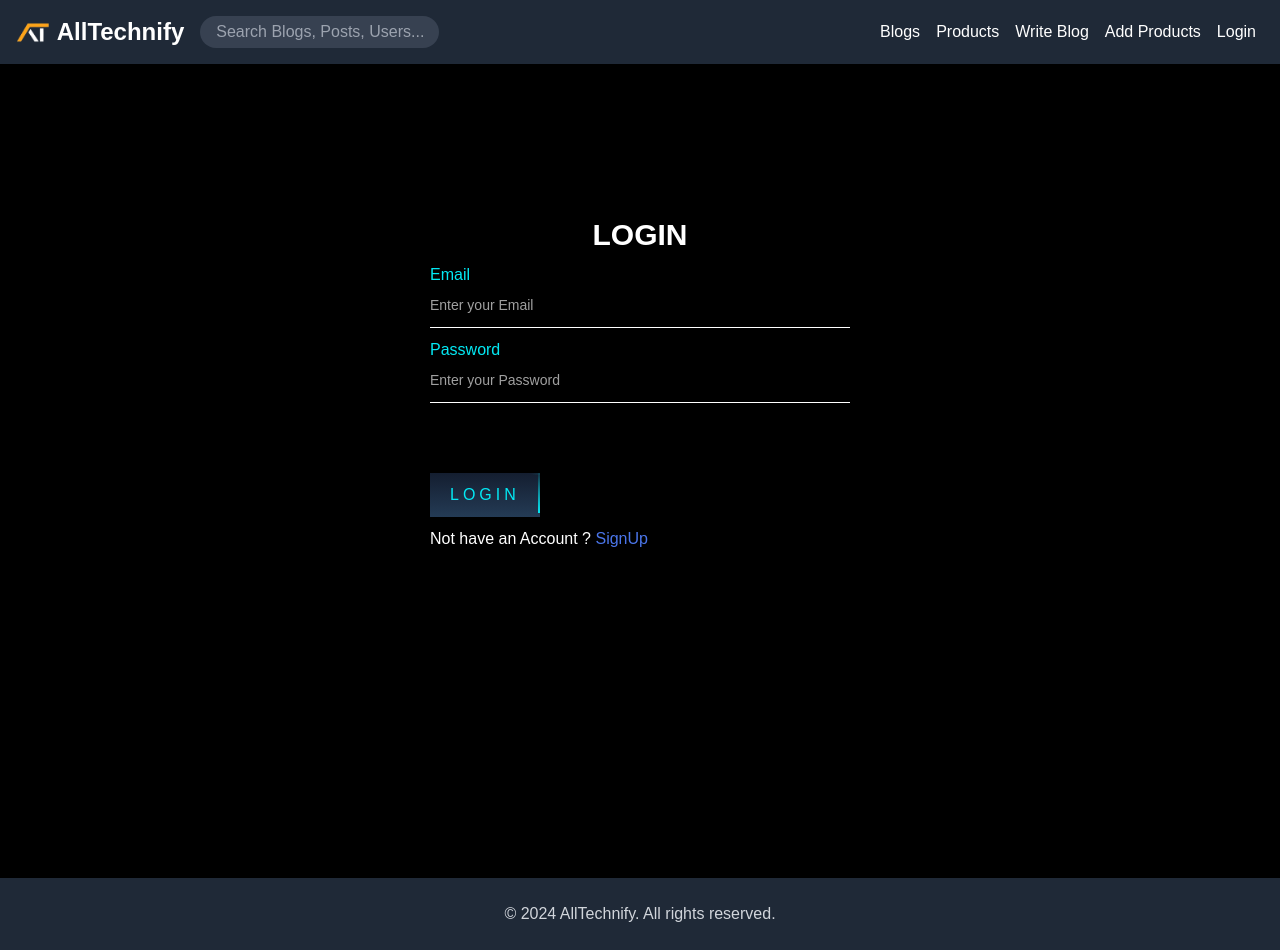
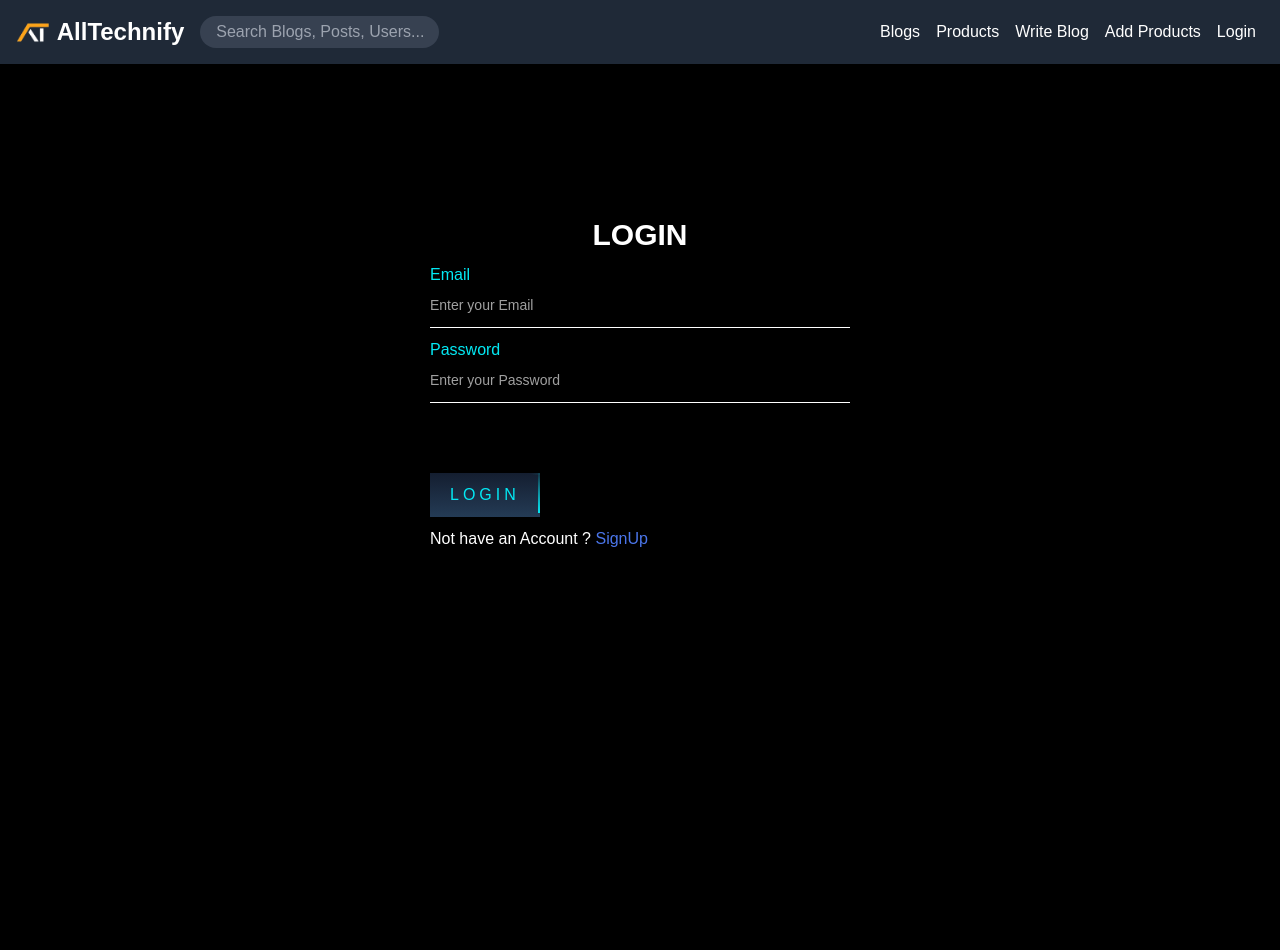
Before and after one commit to deepak759/AllTechnify, a React (Vite) app in the folder client/: page /signin in a window 1280 px wide. After the commit the page ends 800 px from the top, so only its background shows below. Built offline with nearby package versions, Linux system fonts and the light colour scheme; no server answers.

Commit message:
Update App.jsx

```diff
--- a/client/src/App.jsx
+++ b/client/src/App.jsx
@@ -11,7 +11,7 @@ import PrivateRoute from './componenets/PrivateRote.jsx';
 import EditProduct from './pages/products/EditProduct.jsx';
 import EditBlog from './pages/blogs/EditBlog.jsx';
 import Header from './componenets/Header.jsx';
-import Footer from './componenets/Footer.jsx';
+
 import ShowBlogs from './pages/blogs/ShowBlogs.jsx';
 import ShowProducts from './pages/products/ShowProducts.jsx';
 import ReadBlog from './pages/blogs/ReadBlog.jsx';
@@ -48,7 +48,7 @@ export default function App() {
           <Route path="/profile" element={<Profile />} />
         </Route>
       </Routes>
-      <Footer/>
+
     </BrowserRouter>
 
 
```
